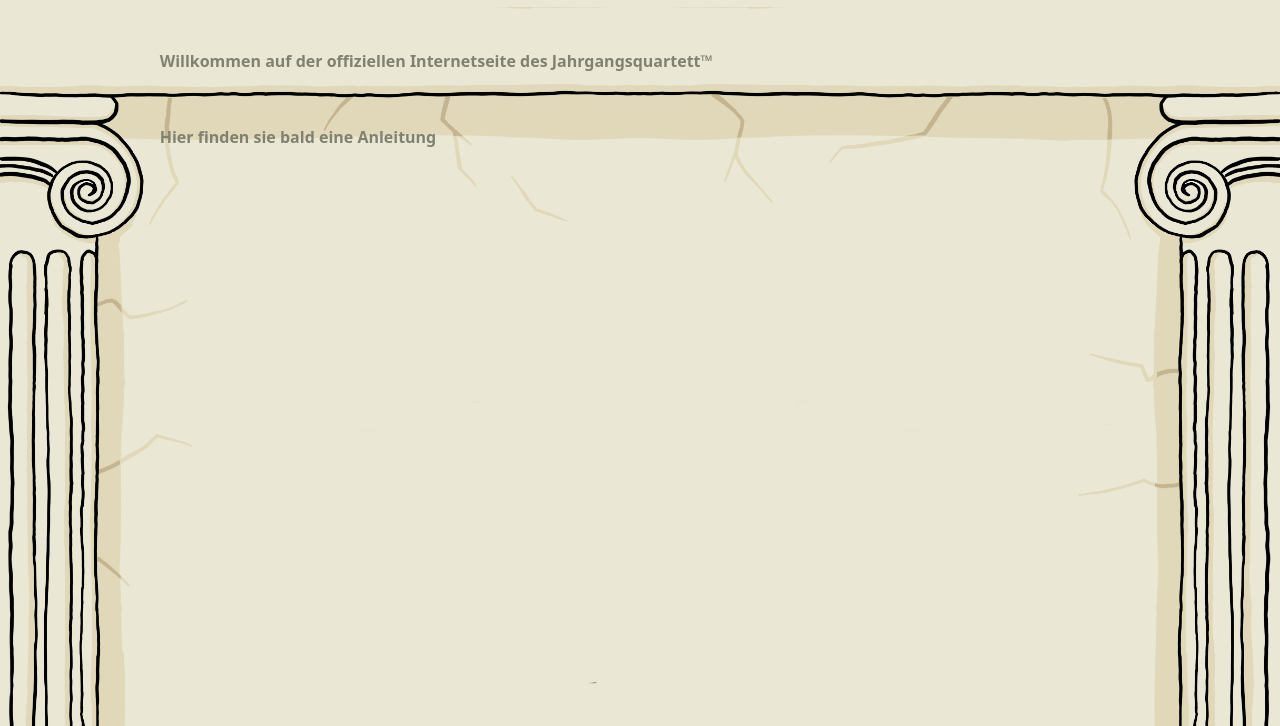
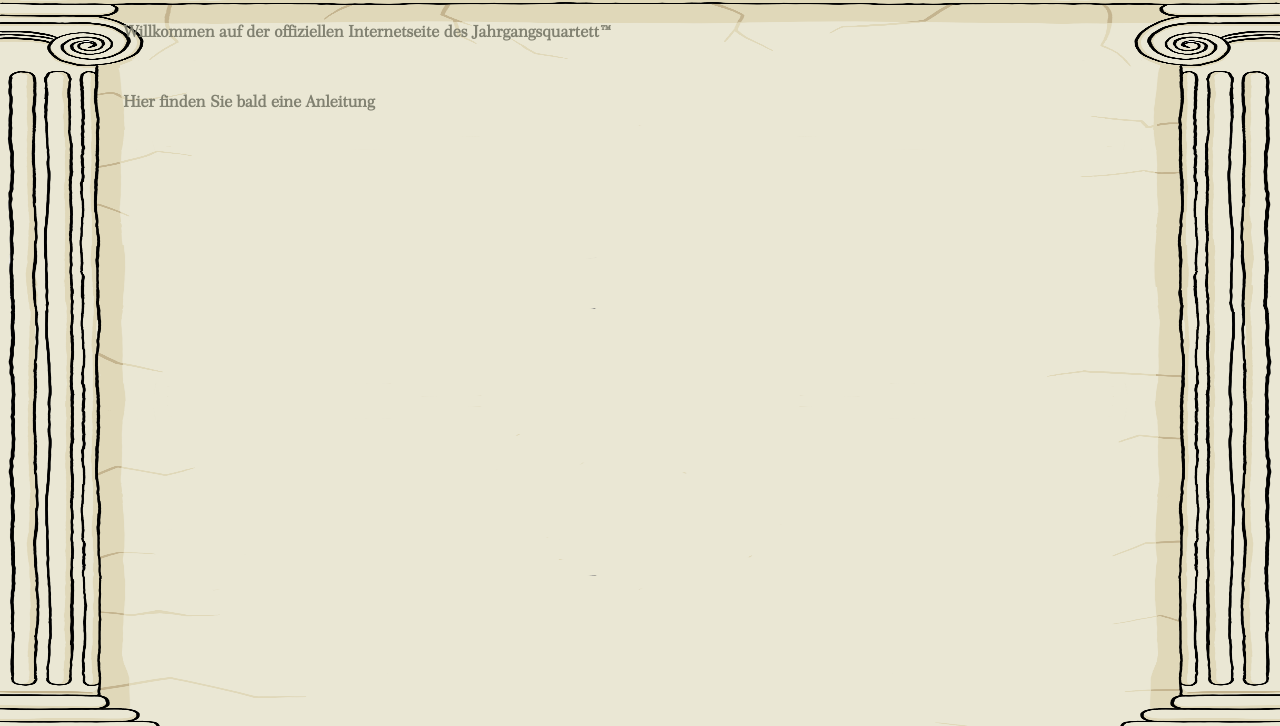
Before and after one commit to LeanderJDev/JGQ-Website, a plain HTML site: page index.html in a window 1280 px wide. Shown: the part 74-800 px from the top of the page. Drawn offline with Linux system fonts and the light colour scheme.

Commit message:
worked on style and layout

```diff
--- a/index.html
+++ b/index.html
@@ -2,20 +2,23 @@
 <html lang="de">
 
 <head>
-      <meta charset="utf-8"/>
-      <meta name="viewport" content="width=device-width, initial-scale=1"/>
+      <meta charset="utf-8" />
+      <meta name="viewport" content="width=device-width, initial-scale=1" />
 
       <title>Jahrgangsquartett Anleitung</title>
 
-      <link href="style.css" rel="stylesheet"/>
+      <link href="style.css" rel="stylesheet" />
 </head>
 
-<body>
-      <h1>Jahrgangsquartett Anleitung</h1>
-      <br>
-      <p>Willkommen auf der offiziellen Internetseite des Jahrgangsquartett™</p>
-      <br>
-      <p>Hier finden sie bald eine Anleitung</p>
+<body class="background">
+      <div class="top-bar">
+            <h1>Jahrgangsquartett Anleitung</h1>
+      </div>
+      <div class="content">
+            <p>Willkommen auf der offiziellen Internetseite des Jahrgangsquartett™</p>
+            <br>
+            <p>Hier finden Sie bald eine Anleitung</p>
+      </div>
 </body>
 
 </html>
--- a/style.css
+++ b/style.css
@@ -1,18 +1,47 @@
-body{
-      background-image: url("background.png");
-      background-color: #EAE7D4;
-      background-size: cover;
-      background-position: 0px -5%;
-      background-repeat: no-repeat;
-      color: #818171;
-      font-family: system-ui;
+@font-face {
+      font-family: OnlyFont;
+      src: url(font.ttf);
 }
 
-h1{
-      font-size: 24pt;
+body {
+      background-color: #EAE7D4;
+      color: #818171;
+      font-family: OnlyFont;
+      margin: 0;
 }
 
-p{
+.background {
+      background-image: url("background.png");
+      background-size: 100% 100%;
+      background-position: 0px 40px;
+      background-repeat: no-repeat;
+      background-attachment: fixed;
+      height: 100%;
+      width: 100%;
+      position: absolute;
+}
+
+.top-bar {
+      display: flex;
+      align-items: center;
+      /* Zentriert vertikal */
+      justify-content: center;
+      /* Zentriert horizontal */
+      width: 100%;
+      height: calc(40px + 5%);
+}
+
+.content {
+      position: absolute;
+      width: 80%;
+      height: 80%;
+}
+
+h1 {
+      text-align: center;
+}
+
+p {
       padding: 0 12% 0 12%;
       font-size: 12pt;
       font-weight: bold;
```
Also changed, not shown: font.ttf (added).
